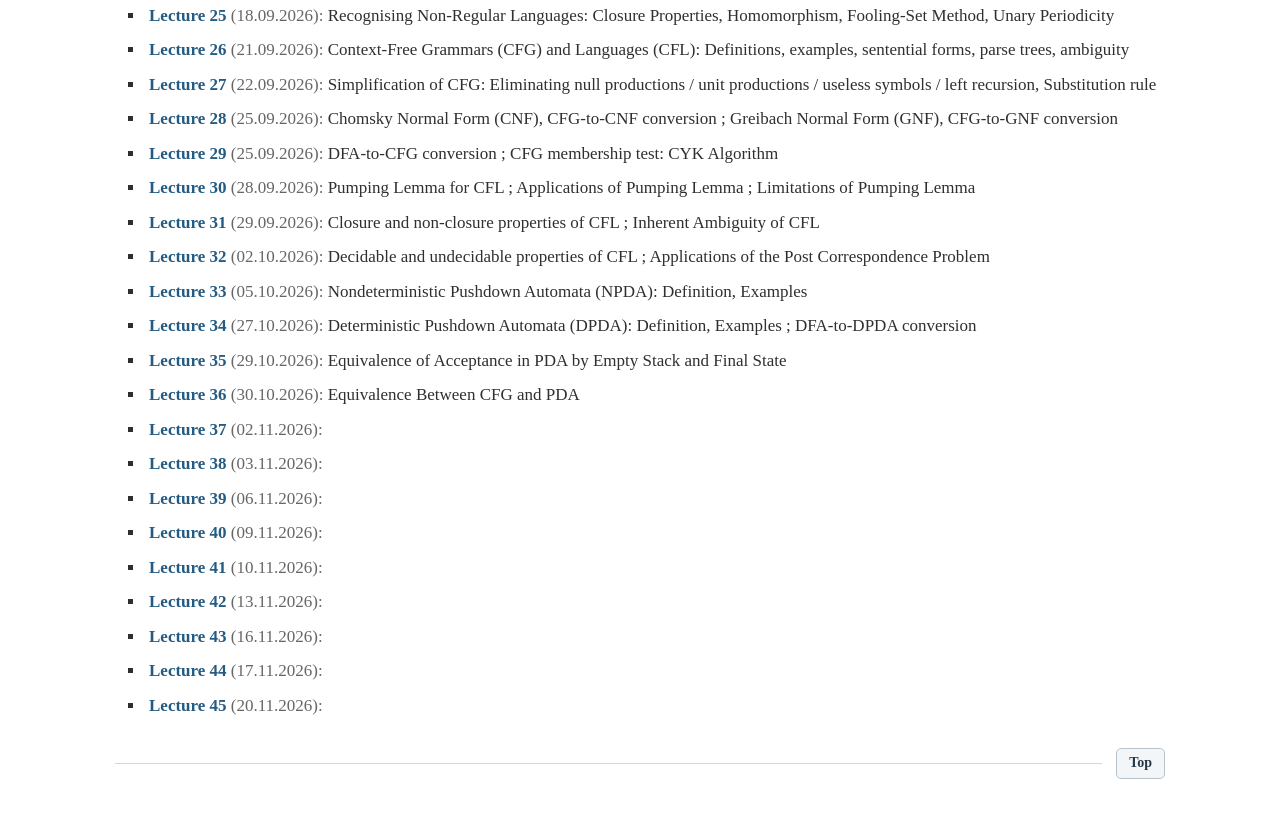
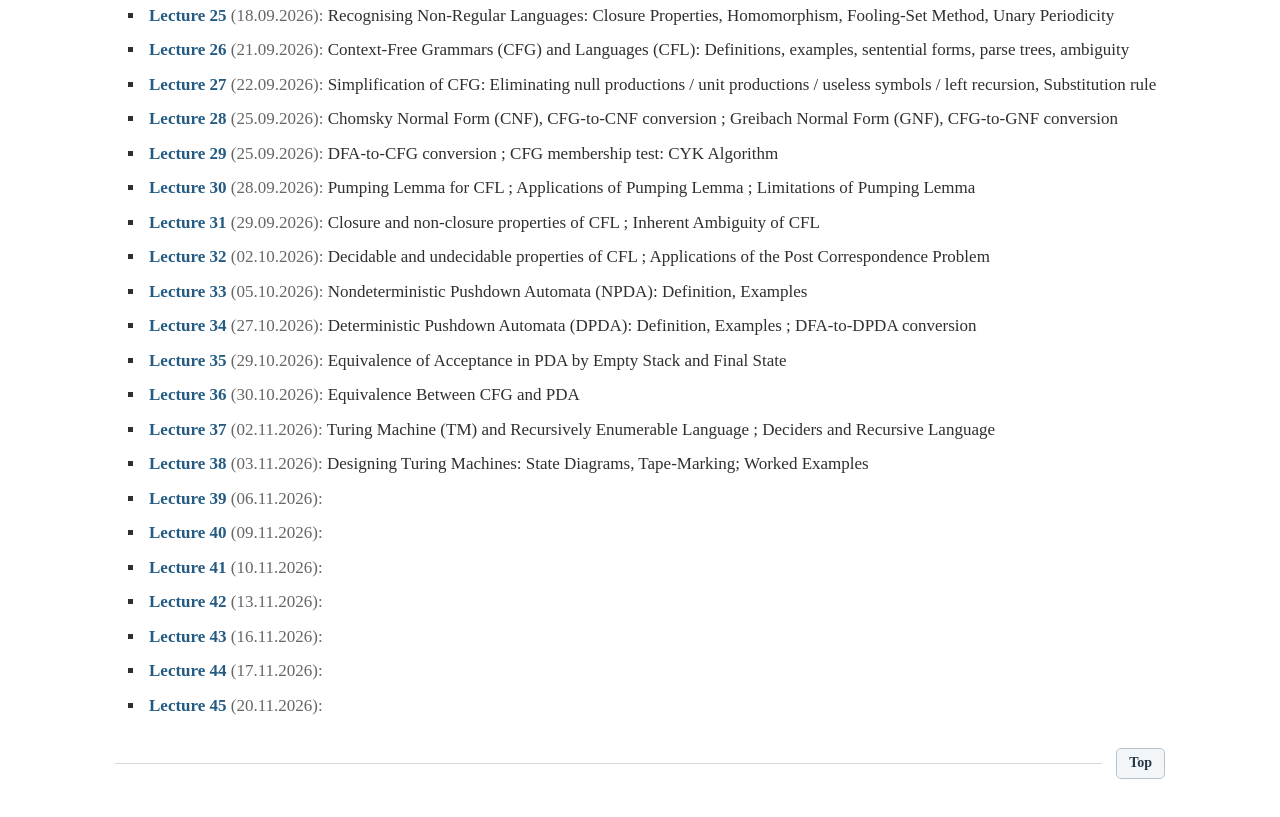
Before and after one commit to sbjana/sbjana.github.io, a plain HTML site: page ToC26.html in a window 1280 px wide. Shown: the part 1941-2758 px from the top of the page. Drawn offline with Linux system fonts and the light colour scheme.

Commit message:
Update ToC26.html

```diff
--- a/ToC26.html
+++ b/ToC26.html
@@ -878,7 +878,7 @@ Automata, Languages, Complexity
         <li>
           <span class="lecture-title">Lecture 37</span>
           <span class="lecture-date">(02.11.2026):</span>
-
+         Turing Machine (TM) and Recursively Enumerable Language ; Deciders and Recursive Language
         </li>
       </ul>
 
@@ -886,7 +886,7 @@ Automata, Languages, Complexity
         <li>
           <span class="lecture-title">Lecture 38</span>
           <span class="lecture-date">(03.11.2026):</span>
-
+         Designing Turing Machines: State Diagrams, Tape-Marking; Worked Examples
         </li>
       </ul>
 
```
